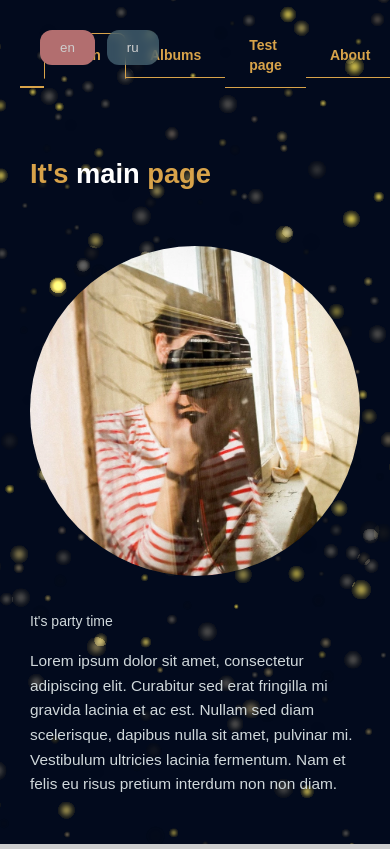
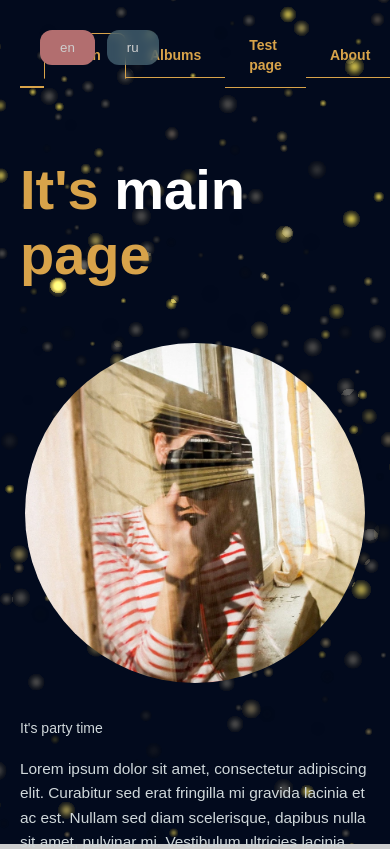
Before and after one commit to Shadowic/personal-blog, a Vue app: page / in a window 390 px wide. Shown: the top 849 px of the page. Built offline with nearby package versions, Linux system fonts and the light colour scheme; a web font is replaced by a local one.

Commit message:
fix minors

```diff
--- a/src/components/TheHeading.vue
+++ b/src/components/TheHeading.vue
@@ -83,7 +83,7 @@ onUpdated(() => {
 .title-with-glitch {
   font-family: 'DM Sans', sans-serif;
   font-optical-sizing: auto;
-  font-size: 7vw;
+  font-size: clamp(4rem, 7vw, 152px);
   line-height: 1.15;
   font-weight: 800;
   color: var(--color-heading);
--- a/src/views/AlbumsView.vue
+++ b/src/views/AlbumsView.vue
@@ -106,8 +106,6 @@ const goToAlbum = (album: any) => {
 @use '../assets/variables' as *;
 
 .albums {
-  min-height: 100vh;
-  padding-inline: 10px;
   &__main {
     display: grid;
     grid-template-columns: repeat(2, 1fr);
--- a/src/views/HomeView.vue
+++ b/src/views/HomeView.vue
@@ -167,8 +167,6 @@ const getRandomPreviews = (previews: string[], count: number) => {
   }
 }
 .albums {
-  min-height: 100vh;
-  padding-inline: 10px;
   &__main {
     display: grid;
     grid-template-columns: repeat(2, 1fr);
--- a/src/views/TestView.vue
+++ b/src/views/TestView.vue
@@ -90,8 +90,14 @@ onMounted(async () => {
 
 .albums {
   display: grid;
-  grid-template-columns: repeat(4, 1fr);
+  grid-template-columns: repeat(2, 1fr);
   gap: 20px;
+  @include md {
+    grid-template-columns: repeat(3, 1fr);
+  }
+  @include xl {
+    grid-template-columns: repeat(4, 1fr);
+  }
 }
 
 .albums__item {
```
